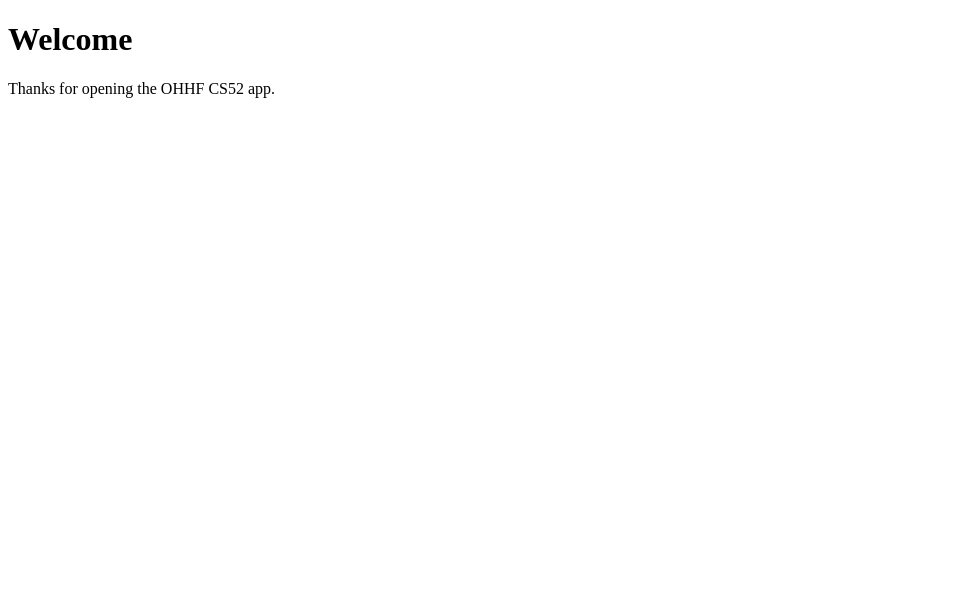
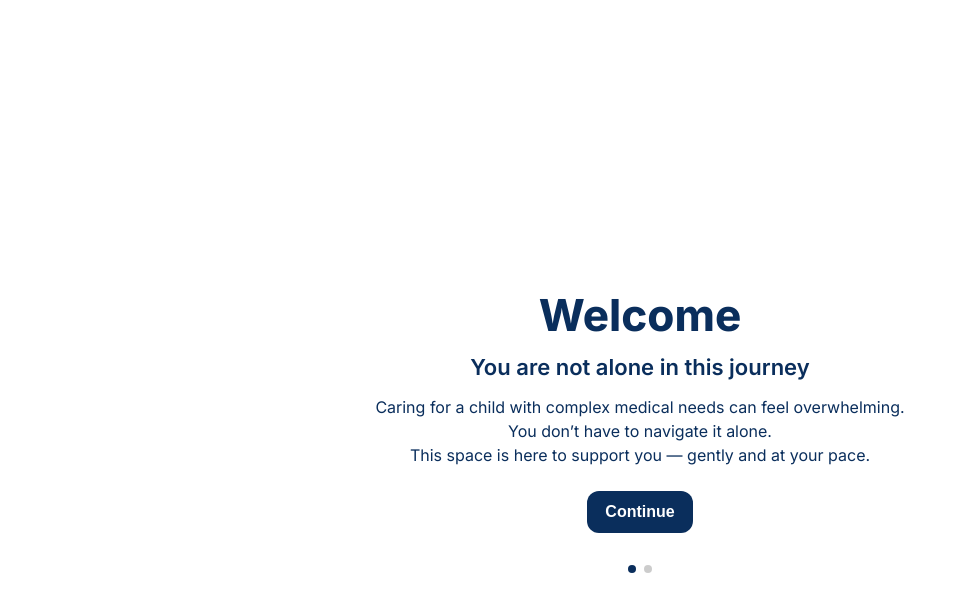
Before and after one commit to SpurtiNimbali/OHHF_CS52, a React (Vite) app: page / in a window 1280 px wide. Shown: the top 612 px of the page, without its empty margins (0-959 px from the left). Built offline with nearby package versions, Linux system fonts and the light colour scheme.

Commit message:
welcomepage1
added onboarding dots, added text and continue button to original page, added text and age options for second page

```diff
--- a/index.html
+++ b/index.html
@@ -4,6 +4,7 @@
     <meta charset="UTF-8" />
     <meta name="viewport" content="width=device-width, initial-scale=1.0" />
     <title>OHHF CS52</title>
+    <link href="https://fonts.googleapis.com/css2?family=Inter:wght@400;600;700;750&display=swap" rel="stylesheet">
   </head>
   <body>
     <div id="root"></div>
--- a/src/App.tsx
+++ b/src/App.tsx
@@ -1,6 +1,6 @@
 import React from 'react'
 import { createRoot } from 'react-dom/client'
-import { WelcomeScreen } from './WelcomeScreen'
+import { WelcomeScreen } from './welcomeScreen'
 
 function App() {
   return <WelcomeScreen />
--- a/src/WelcomeScreen.tsx
+++ b/src/WelcomeScreen.tsx
@@ -1,10 +1,113 @@
-import React from 'react'
+import React, { useState } from 'react'
+import { OnboardingProgressDots } from './components/OnboardingProgressDots'
 
 export function WelcomeScreen() {
+  const [step, setStep] = useState<'welcome' | 'child-age'>('welcome')
+  const [childAge, setChildAge] = useState<string | null>(null)
+
+  const ageOptions = ['Prenatal', '0-1', '1–3', '4–7', '8–12', '13+'] as const
+
   return (
-    <main>
-      <h1>Welcome</h1>
-      <p>Thanks for opening the OHHF CS52 app.</p>
+    <main
+      style={{
+        minHeight: '100vh',
+        display: 'flex',
+        flexDirection: 'column',
+        justifyContent: 'center',
+        alignItems: 'center',
+        padding: 24,
+        textAlign: 'center',
+        color: '#0A2E5C',
+        gap: 14,
+        fontFamily: 'Inter, sans-serif',
+      }}
+    >
+      {step === 'welcome' ? (
+        <>
+          <h1 style={{ fontSize: 44, lineHeight: 1.1, margin: 0, fontWeight: 750 }}>
+            Welcome
+          </h1>
+          <p style={{ fontSize: 22, lineHeight: 1.3, margin: 0, fontWeight: 600 }}>
+            You are not alone in this journey
+          </p>
+          <p style={{ fontSize: 16, lineHeight: 1.5, margin: 0, maxWidth: 560 }}>
+            Caring for a child with complex medical needs can feel overwhelming.
+            <br />
+            You don’t have to navigate it alone.
+            <br />
+            This space is here to support you — gently and at your pace.
+          </p>
+
+          <button
+            type="button"
+            onClick={() => setStep('child-age')}
+            style={{
+              marginTop: 10,
+              border: 'none',
+              background: '#0A2E5C',
+              color: '#FFFFFF',
+              padding: '12px 18px',
+              borderRadius: 12,
+              fontSize: 16,
+              fontWeight: 650,
+              cursor: 'pointer',
+            }}
+          >
+            Continue
+          </button>
+
+          <div style={{ marginTop: 18 }}>
+            <OnboardingProgressDots totalSteps={2} currentStep={0} />
+          </div>
+        </>
+      ) : (
+        <>
+          <h1 style={{ fontSize: 32, lineHeight: 1.15, margin: 0, fontWeight: 750 }}>
+            How old is your child?
+          </h1>
+          <p style={{ fontSize: 22, lineHeight: 1.3, margin: 0, fontWeight: 600 }}>
+            This helps us tailor resources and support to your caregiving stage.
+          </p>
+
+          <div
+            style={{
+              marginTop: 8,
+              width: '100%',
+              maxWidth: 520,
+              display: 'grid',
+              gridTemplateColumns: 'repeat(1, minmax(0, 1fr))',
+              gap: 10,
+            }}
+          >
+            {ageOptions.map((label) => {
+              const selected = childAge === label
+              return (
+                <button
+                  key={label}
+                  type="button"
+                  onClick={() => setChildAge(label)}
+                  style={{
+                    borderRadius: 12,
+                    padding: '12px 10px',
+                    fontSize: 14,
+                    fontWeight: 650,
+                    cursor: 'pointer',
+                    border: selected ? '2px solid #0A2E5C' : '1px solid rgba(10, 46, 92, 0.25)',
+                    background: selected ? 'rgba(10, 46, 92, 0.08)' : '#FFFFFF',
+                    color: '#0A2E5C',
+                  }}
+                >
+                  {label}
+                </button>
+              )
+            })}
+          </div>
+
+          <div style={{ marginTop: 18 }}>
+            <OnboardingProgressDots totalSteps={2} currentStep={1} />
+          </div>
+        </>
+      )}
     </main>
   )
 }
--- /dev/null
+++ b/src/components/OnboardingProgressDots.tsx
@@ -0,0 +1,59 @@
+import React from 'react'
+
+export type OnboardingProgressDotsProps = {
+  totalSteps: number
+  currentStep: number
+  className?: string
+  'aria-label'?: string
+}
+
+function clamp(value: number, min: number, max: number) {
+  return Math.min(Math.max(value, min), max)
+}
+
+export function OnboardingProgressDots({
+  totalSteps,
+  currentStep,
+  className,
+  'aria-label': ariaLabel = 'Onboarding progress',
+}: OnboardingProgressDotsProps) {
+  const safeTotalSteps = Math.max(0, Math.floor(totalSteps))
+  const safeCurrentStep =
+    safeTotalSteps <= 0 ? 0 : clamp(Math.floor(currentStep), 0, safeTotalSteps - 1)
+
+  if (safeTotalSteps <= 0) return null
+
+  return (
+    <div
+      className={className}
+      role="progressbar"
+      aria-label={ariaLabel}
+      aria-valuemin={1}
+      aria-valuemax={safeTotalSteps}
+      aria-valuenow={safeCurrentStep + 1}
+      style={{
+        display: 'flex',
+        alignItems: 'center',
+        justifyContent: 'center',
+        gap: 8,
+      }}
+    >
+      {Array.from({ length: safeTotalSteps }).map((_, idx) => {
+        const isActive = idx === safeCurrentStep
+        return (
+          <span
+            key={idx}
+            aria-hidden="true"
+            style={{
+              width: 8,
+              height: 8,
+              borderRadius: 9999,
+              backgroundColor: isActive ? 'currentColor' : 'rgba(0, 0, 0, 0.2)',
+              transition: 'background-color 150ms ease',
+            }}
+          />
+        )
+      })}
+    </div>
+  )
+}
```
